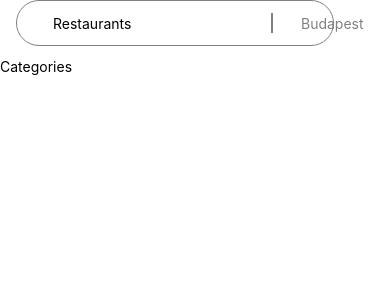
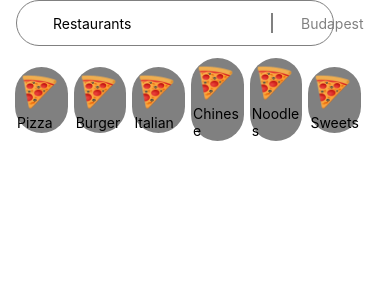
Before and after one commit to easymate01/CraveCrazeFoodApp, a React Native app in the folder client/: screen /Home in a window 390 px wide. Shown: the top 300 px of the page. Built offline with nearby package versions, Linux system fonts and the light colour scheme; some icons are missing.

Commit message:
categories bar, images and text added.

```diff
--- a/client/components/categories.js
+++ b/client/components/categories.js
@@ -1,12 +1,13 @@
 import React, { useState, useEffect } from "react";
 import { View, Text, ScrollView, TouchableOpacity, Image } from "react-native";
+import { categories } from "../constants";
+import { themeColors } from "../theme";
 // import { getCategories } from "../api";
 // import { urlFor } from "../sanity";
 // import { themeColors } from "../theme";
 
 export default function Categories() {
   const [activeCategory, setActiveCategory] = useState(null);
-  const [categories, setCategories] = useState([]);
 
   //   useEffect(() => {
   //     getCategories().then((data) => {
@@ -16,15 +17,40 @@ export default function Categories() {
 
   return (
     <View style={{ marginTop: 4 }}>
-      <Text>Categories</Text>
-      {/* <ScrollView
+      <ScrollView
         horizontal
         showsHorizontalScrollIndicator={false}
         contentContainerStyle={{
           paddingHorizontal: 15,
         }}
       >
-        {categories.map((category) => {
+        {categories.map((category, index) => {
+          return (
+            <View
+              key={index}
+              style={{
+                marginRight: 6,
+                flex: 1,
+                justifyContent: "center",
+              }}
+            >
+              <TouchableOpacity
+                style={{
+                  padding: 2,
+                  borderRadius: 30,
+                  backgroundColor: "gray",
+                }}
+              >
+                <Image
+                  style={{ width: 45, height: 45 }}
+                  source={category.image}
+                />
+                <Text>{category.name}</Text>
+              </TouchableOpacity>
+            </View>
+          );
+        })}
+        {/* {categories.map((category) => {
           const isActive = category._id === activeCategory;
           const btnBackgroundColor = isActive
             ? themeColors.gray600
@@ -70,8 +96,8 @@ export default function Categories() {
               </Text>
             </View>
           );
-        })}
-      </ScrollView> */}
+        })} */}
+      </ScrollView>
     </View>
   );
 }
```
